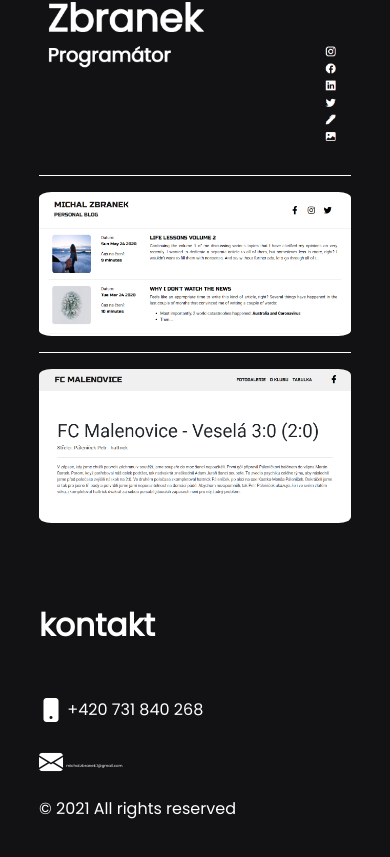
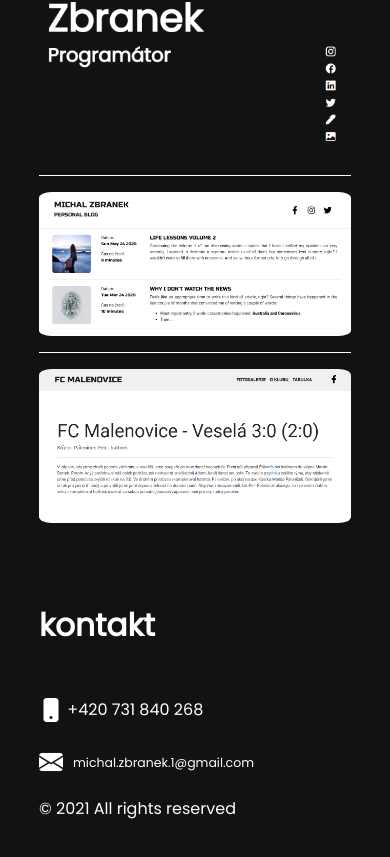
Before and after one commit to michalzbranek/portfolio, a Vue app: page / in a window 390 px wide. Shown: the part 1697-2554 px from the top of the page. Built offline with nearby package versions, Linux system fonts and the light colour scheme.

Commit message:
Email final

```diff
--- a/src/components/Contact.vue
+++ b/src/components/Contact.vue
@@ -36,7 +36,7 @@ h1 {
 
 @media (max-width: 576px) {
   #mail {
-      font-size: 1vw;
+      font-size: 78%;
   }
 }
 </style>
```
Also changed, not shown: 7 other files (tests, documents, lock files or other folders).
